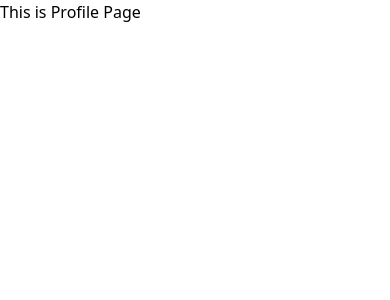
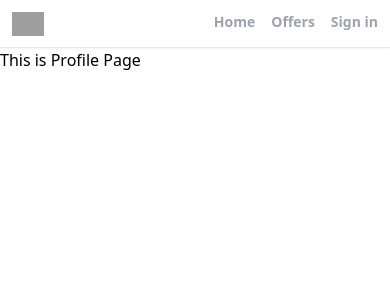
Before and after one commit to 23-faisal/firebase-realtor, a React app: page /profile in a window 390 px wide. Shown: the top 300 px of the page. Built offline with nearby package versions, Linux system fonts and the light colour scheme; grey boxes are pictures that could not be loaded; the HTML template or start-up script is replaced by a standard one.

Commit message:
Create a responsive header

```diff
--- a/src/App.jsx
+++ b/src/App.jsx
@@ -7,11 +7,13 @@
 import Profile from "./pages/Profile";
 import ForgotPassword from "./pages/ForgotPassword";
 import Offers from "./pages/Offers";
+import Header from "./components/Header";
 
 function App() {
   return (
     <>
       <Router>
+        <Header />
         <Routes>
           <Route path="/" element={<Home />} />
           <Route path="/sign-in" element={<SignIn />} />
--- /dev/null
+++ b/src/components/Header.jsx
@@ -0,0 +1,50 @@
+import { Link, useLocation, useNavigate } from "react-router-dom";
+
+const Header = () => {
+  const location = useLocation();
+  const navigate = useNavigate();
+  const pathMatch = (route) => {
+    if (route === location.pathname) return true;
+  };
+  console.log(location);
+  return (
+    <div className="bg-white border-b shadow-sm sticky top-0 z-50 ">
+      <header className="flex items-center justify-between px-3 max-w-6xl mx-auto">
+        <div className="cursor-pointer " onClick={() => navigate("/")}>
+          <img
+            className="h-6 cursor-pointer "
+            src="https://cdn.worldvectorlogo.com/logos/realtor-3.svg"
+            alt="realtor logo"
+          />
+        </div>
+        <div>
+          <ul className="flex items-center space-x-4 md:space-x-10">
+            <li
+              className={`py-3 text-sm font-semibold text-gray-400 border-b-[3px] border-b-transparent transition duration-200 ease-in-out ${
+                pathMatch("/") && "text-black border-b-red-500 "
+              }`}
+            >
+              <Link to={"/"}>Home</Link>
+            </li>
+            <li
+              className={`py-3 text-sm font-semibold text-gray-400 border-b-[3px] border-b-transparent transition duration-200 ease-in-out ${
+                pathMatch("/offers") && "text-black border-b-red-500 "
+              }`}
+            >
+              <Link to={"/offers"}>Offers</Link>
+            </li>
+            <li
+              className={`py-3 text-sm font-semibold text-gray-400 border-b-[3px] border-b-transparent transition duration-200 ease-in-out ${
+                pathMatch("/sign-in") && "text-black border-b-red-500 "
+              }`}
+            >
+              <Link to={"/sign-in"}>Sign in</Link>
+            </li>
+          </ul>
+        </div>
+      </header>
+    </div>
+  );
+};
+
+export default Header;
```
Also changed, not shown: src/assets/realtor.svg (added).
